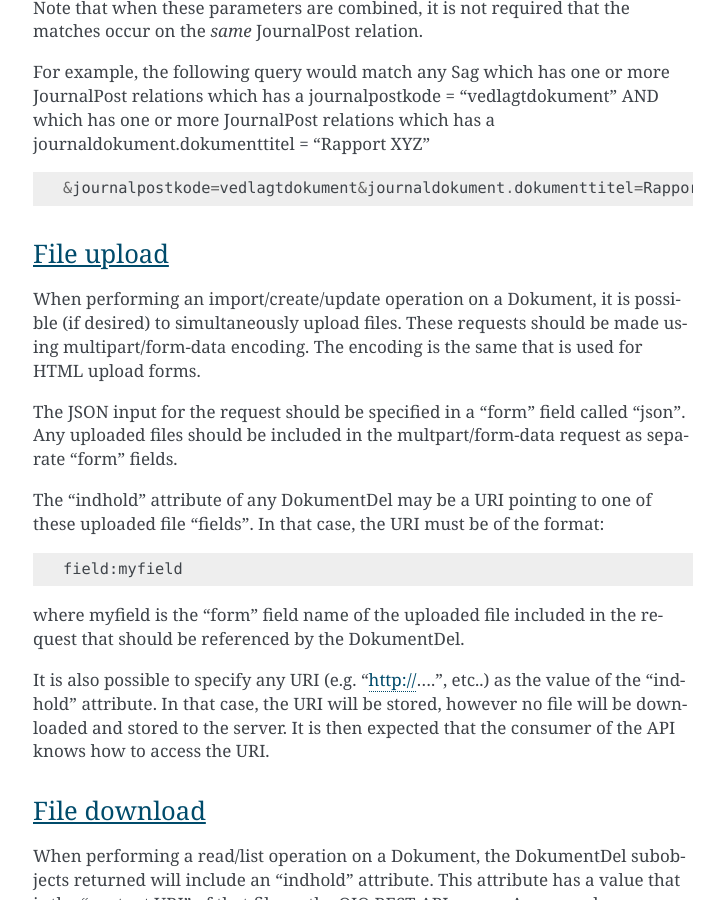
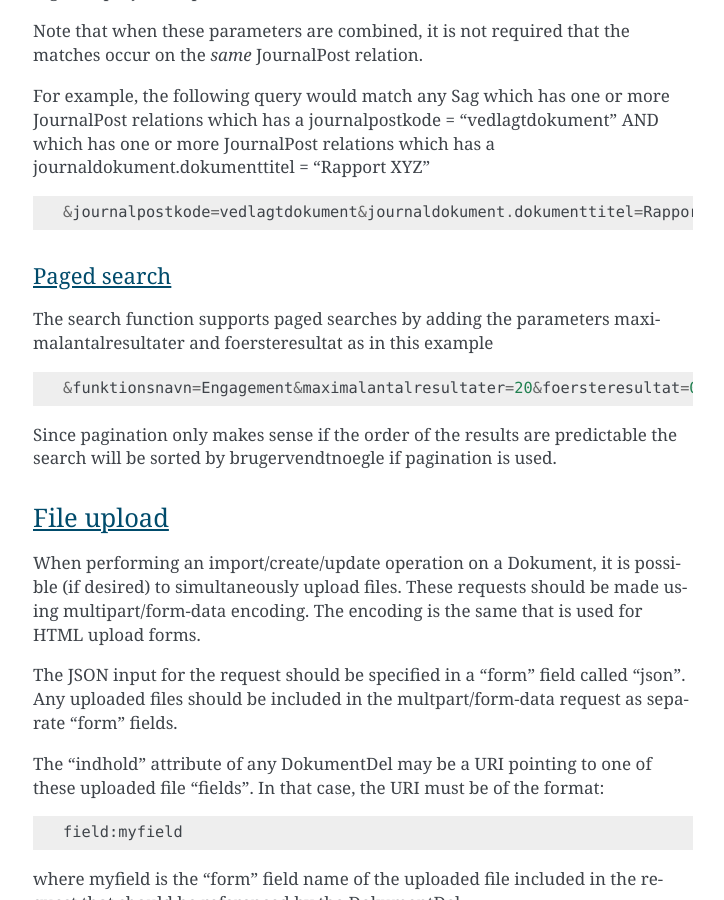
Before and after one commit to magenta-aps/mox, a Sphinx documentation site: the page built from doc/API-NOTES.rst, in a window 1280 px wide and 900 px high, scrolled down 7450 px. Shown: the whole window, without its empty margins (387-1111 px from the left). Built offline with Sphinx 7.4.7, drawn with Linux system fonts in a browser that asks for light colours.

Commit message:
Documented the new search functionality

```diff
--- a/doc/API-NOTES.rst
+++ b/doc/API-NOTES.rst
@@ -306,6 +306,18 @@ which has one or more JournalPost relations which has a
 journaldokument.dokumenttitel = "Rapport XYZ" ::
 
   &journalpostkode=vedlagtdokument&journaldokument.dokumenttitel=Rapport+XYZ
+
+Paged search
+++++++++++++
+
+The search function supports paged searches by adding the parameters
+maximalantalresultater and foersteresultat as in this example ::
+
+  &funktionsnavn=Engagement&maximalantalresultater=20&foersteresultat=0
+
+Since pagination only makes sense if the order of the results are predictable
+the search will be sorted by brugervendtnoegle if pagination is used.
+
 
 File upload
 -----------
```
